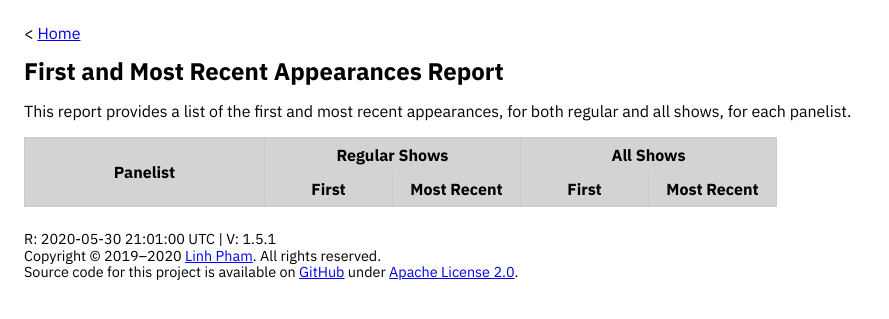
After one commit to questionlp/reports.wwdt.me_v1, a Flask app: template templates/panelist/first_most_recent_appearances.html in a window 1280 px wide. The commit adds this page. Shown: the top 319 px of the page, without its empty margins (0-889 px from the left). Run offline with Flask 2, Linux system fonts and the light colour scheme; the template is opened without the code that fills it, so the values that code supplies are empty; parts of the project's set-up code (start-up, migrations or seed data) failed here and were passed over; some libraries are stand-ins or nearby versions.

Commit message:
Adding new panelists first/most recent report

```diff
--- a/app.py
+++ b/app.py
@@ -15,20 +15,18 @@ from werkzeug.exceptions import HTTPException
 
 from reports import utility
 from reports.guest import best_of_only, scores as guest_scores
-from reports.panelist import (aggregate_scores, appearances_by_year,
-                              bluff_stats, gender_mix, gender_stats,
-                              panelist_vs_panelist as pvp,
-                              rankings_summary,
-                              single_appearance as single,
-                              stats_summary,
-                              streaks)
+from reports.panelist import (aggregate_scores, appearances,
+                              appearances_by_year, bluff_stats, gender_mix,
+                              gender_stats, panelist_vs_panelist as pvp,
+                              rankings_summary, single_appearance as single,
+                              stats_summary, streaks)
 from reports.location import average_scores
 from reports.scorekeeper import introductions
 from reports.show import (all_women_panel, guest_hosts, guest_scorekeeper,
                           high_scoring, lightning_round, show_details)
 
 #region Global Constants
-APP_VERSION = "1.5.0.2"
+APP_VERSION = "1.5.1"
 RANK_MAP = {
     "1": "First",
     "1t": "First Tied",
@@ -193,6 +191,15 @@ def panelist_bluff_stats():
 
     return render_template("panelist/bluff_stats.html",
                            panelists=panelists)
+
+@app.route("/panelist/first_most_recent_appearances")
+def panelist_first_most_recent_appearances():
+    """Panelist First and Most Recent Appearances Report"""
+    database_connection.reconnect()
+    panelists_appearances = appearances.retrieve_first_most_recent_appearances(database_connection)
+
+    return render_template("panelist/first_most_recent_appearances.html",
+                           panelists_appearances=panelists_appearances)
 
 @app.route("/panelist/gender_stats")
 def panelist_gender_stats():
--- a/reports/panelist/__init__.py
+++ b/reports/panelist/__init__.py
@@ -4,6 +4,7 @@
 """Explicitly listing all panelist reporting modules"""
 
 from reports.panelist import (aggregate_scores,
+                              appearances,
                               appearances_by_year,
                               bluff_stats,
                               gender_mix,
@@ -15,6 +16,7 @@ from reports.panelist import (aggregate_scores,
 
 __all__ = [
     "aggregate_scores",
+    "appearances",
     "appearances_by_year",
     "bluff_stats",
     "gender_mix",
--- /dev/null
+++ b/static/css/panelist/first_most_recent_appearances.css
@@ -0,0 +1,5 @@
+@media all {
+    table.pure-table { max-width: 80rem; }
+    col.panelist { width: 15rem; }
+    col.panelist-first, col.panelist-most-recent { width: 8rem; }
+}
--- a/templates/core/sitemap.xml
+++ b/templates/core/sitemap.xml
@@ -25,11 +25,15 @@
     <changefreq>weekly</changefreq>
   </url>
   <url>
+    <loc>{{ site_url }}{{ url_for("panelist_appearances_by_year") }}</loc>
+    <changefreq>weekly</changefreq>
+  </url>
+  <url>
     <loc>{{ site_url }}{{ url_for("panelist_bluff_stats") }}</loc>
     <changefreq>weekly</changefreq>
   </url>
   <url>
-    <loc>{{ site_url }}{{ url_for("panelist_appearances_by_year") }}</loc>
+    <loc>{{ site_url}}{{ url_for("panelist_first_most_recent_appearances") }}</loc>
     <changefreq>weekly</changefreq>
   </url>
   <url>
--- /dev/null
+++ b/templates/panelist/first_most_recent_appearances.html
@@ -0,0 +1,70 @@
+{% extends "base.html" %}
+{% block css %}panelist/first_most_recent_appearances.css{% endblock %}
+{% block title %}First and Most Recent Appearances | Panelist {% endblock %}
+{% block header_title %}First and Most Recent Appearances Report{% endblock %}
+{% block synopsis %}
+<p>
+    This report provides a list of the first and most recent appearances, for
+    both regular and all shows, for each panelist.
+</p>
+{% endblock %}
+{% block breadcrumb %}
+<div id="homelink">&lt; <a href="{{ url_for('index') }}">Home</a></div>
+{% endblock %}
+{% block content %}
+<!-- Start First and Most Recent Appearances Section -->
+<table class="pure-table pure-table-bordered">
+    <colgroup>
+        <col class="panelist">
+        <col class="panelist-first">
+        <col class="panelist-most-recent">
+        <col class="panelist-first">
+        <col class="panelist-most-recent">
+    </colgroup>
+    <thead>
+        <tr>
+            <th scope="col" rowspan="2">Panelist</th>
+            <th colspan="2">Regular Shows</th>
+            <th colspan="2">All Shows</th>
+        </tr>
+        <tr>
+            <!-- Regular Shows -->
+            <th scope="col">First</th>
+            <th scope="col">Most Recent</th>
+
+            <!-- All Shows -->
+            <th scope="col">First</th>
+            <th scope="col">Most Recent</th>
+        </tr>
+    </thead>
+    <tbody>
+        {% for panelist in panelists_appearances %}
+        {% set panelist_info =  panelists_appearances[panelist] %}
+        <tr>
+            <td><a href="{{ stats_url}}/panelists/{{ panelist_info.slug }}">{{ panelist_info.name }}</a></td>
+            {% if panelist_info.first %}
+            <td><a href="{{ stats_url }}/shows/{{ panelist_info.first|replace('-', '/') }}">{{ panelist_info.first }}</a></td>
+            {% else %}
+            <td class="no-data">&nbsp;</td>
+            {% endif %}
+            {% if panelist_info.most_recent %}
+            <td><a href="{{ stats_url }}/shows/{{ panelist_info.most_recent|replace('-', '/') }}">{{ panelist_info.most_recent }}</a></td>
+            {% else %}
+            <td class="no-data">&nbsp;</td>
+            {% endif %}
+            {% if panelist_info.first_all %}
+            <td><a href="{{ stats_url }}/shows/{{ panelist_info.first_all|replace('-', '/') }}">{{ panelist_info.first_all }}</a></td>
+            {% else %}
+            <td class="no-data">&nbsp;</td>
+            {% endif %}
+            {% if panelist_info.most_recent_all %}
+            <td><a href="{{ stats_url }}/shows/{{ panelist_info.most_recent_all|replace('-', '/') }}">{{ panelist_info.most_recent_all }}</a></td>
+            {% else %}
+            <td class="no-data">&nbsp;</td>
+            {% endif %}
+        </tr>
+        {% endfor %}
+    </tbody>
+</table>
+<!-- End First and Most Recent Appearances Section -->
+{% endblock %}
```
Also changed, not shown: reports/__init__.py (+4 -4 lines), reports/panelist/appearances.py (added, +103 -0 lines), templates/index.html (+7 -0 lines).
